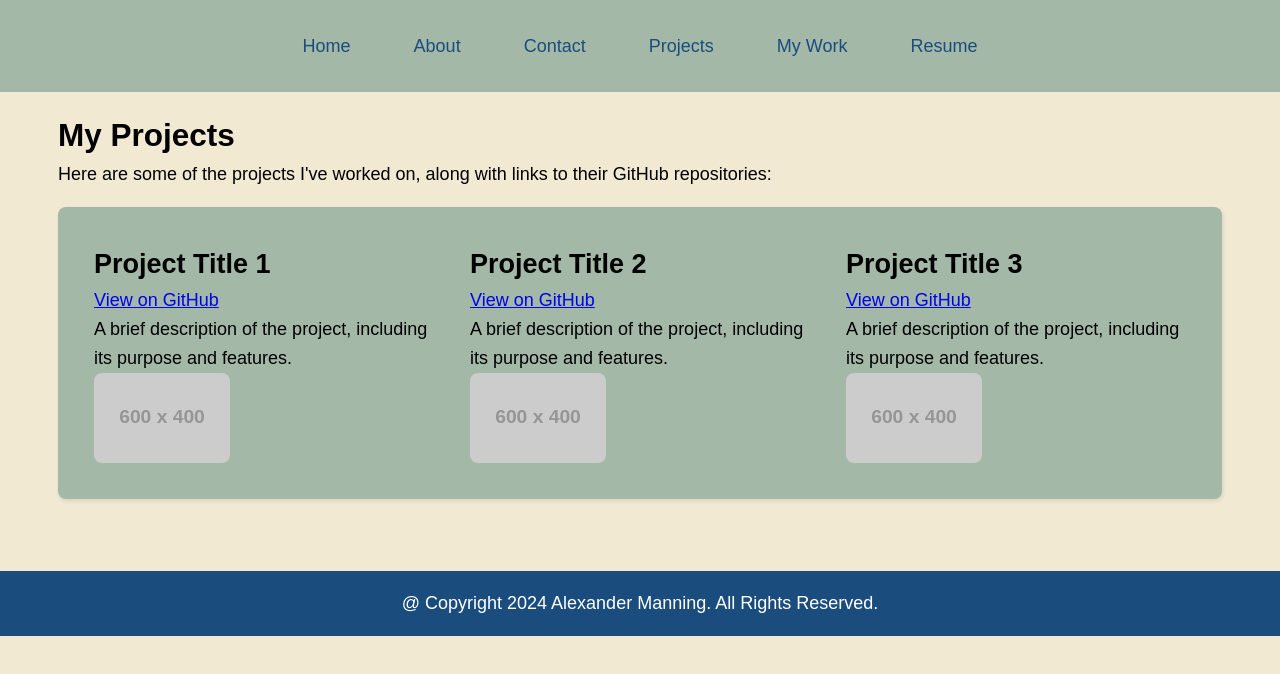
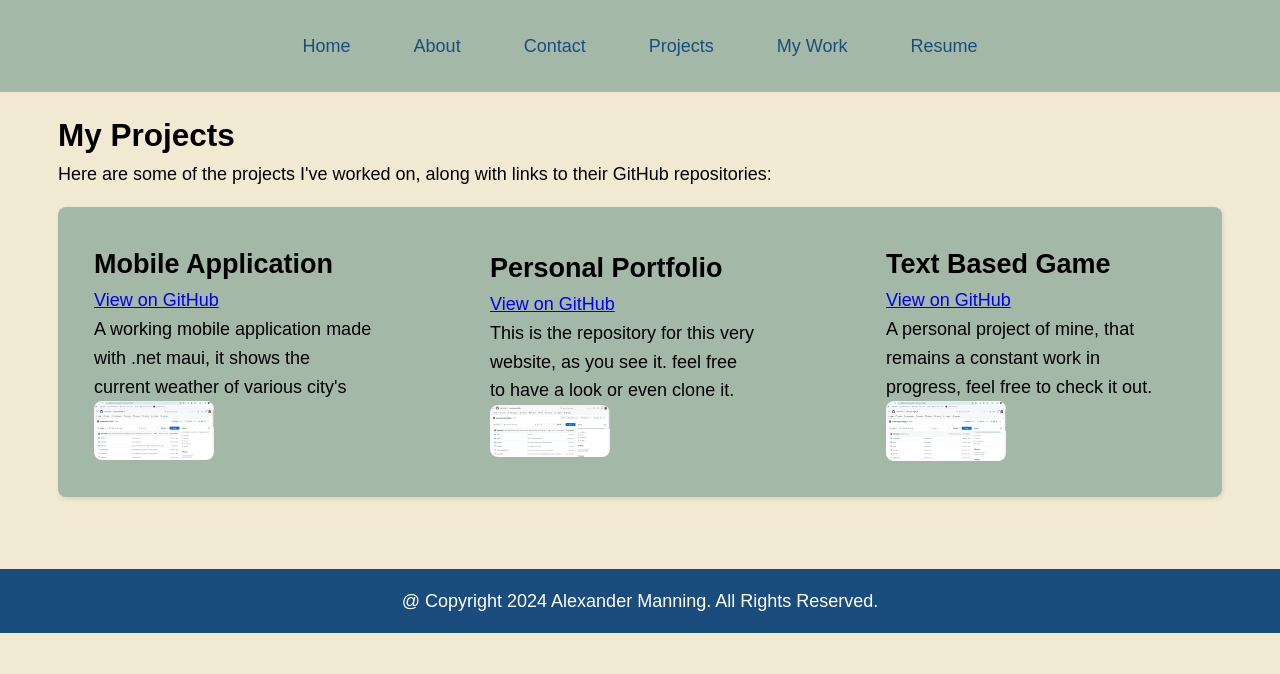
Before and after one commit to DarkZelda11/Personal-portfolio, a plain HTML site: page projects.html in a window 1280 px wide. Drawn offline with Linux system fonts and the light colour scheme; placeholder pictures from the web are drawn by us.

Commit message:
Feat: Work on mywork.html

```diff
--- a/projects.html
+++ b/projects.html
@@ -28,26 +28,32 @@
         <section id="projects-list">
             <!-- Project 1 -->
             <div class="project">
-                <h2>Project Title 1</h2>
-                <a href="https://github.com/" target="_blank">View on GitHub</a>
-                <p>A brief description of the project, including its purpose and features.</p>
-                <img src="https://placehold.co/600x400/1A4D7D/FF6B6B?text=Project+1&font=montserrat" alt="Project 1 Screenshot">
+                <h2>Mobile Application</h2>
+                <a href="https://github.com/DarkZelda11/Assesment1-MB" target="_blank">View on GitHub</a>
+                <p>A working mobile application made
+                    <br>with .net maui, it shows the
+                    <br>current weather of various city's</p>
+                <img src="assets/img/Mobile_application.png" alt="Project 1 Screenshot">
             </div>
 
             <!-- Project 2 -->
             <div class="project">
-                <h2>Project Title 2</h2>
-                <a href="https://github.com/" target="_blank">View on GitHub</a>
-                <p>A brief description of the project, including its purpose and features.</p>
-                <img src="https://placehold.co/600x400/1A4D7D/FF6B6B?text=Project+2&font=montserrat" alt="Project 2 Screenshot">
+                <h2>Personal Portfolio</h2>
+                <a href="https://github.com/DarkZelda11/personal-portfolio" target="_blank">View on GitHub</a>
+                <p>This is the repository for this very
+                    <br>website, as you see it. feel free
+                    <br>to have a look or even clone it.</p>
+                <img src="assets/img/Portfolio.png" alt="Project 2 Screenshot">
             </div>
 
             <!-- Project 3 -->
             <div class="project">
-                <h2>Project Title 3</h2>
-                <a href="https://github.com/" target="_blank">View on GitHub</a>
-                <p>A brief description of the project, including its purpose and features.</p>
-                <img src="https://placehold.co/600x400/1A4D7D/FF6B6B?text=Project+3&font=montserrat" alt="Project 3 Screenshot">
+                <h2>Text Based Game</h2>
+                <a href="https://github.com/DarkZelda11/Lubriorynn-legacy" target="_blank">View on GitHub</a>
+                <p>A personal project of mine, that
+                    <br> remains a  constant work in
+                    <br>progress, feel free to check it out.</p>
+                <img src="assets/img/Text_game.png" alt="Project 3 Screenshot">
             </div>
         </section>
     </main>
```
Also changed, not shown: mywork.html (+5 -5 lines), assets/img/Mobile_application.png (added), assets/img/Portfolio.png (added), assets/img/Text_game.png (added).
